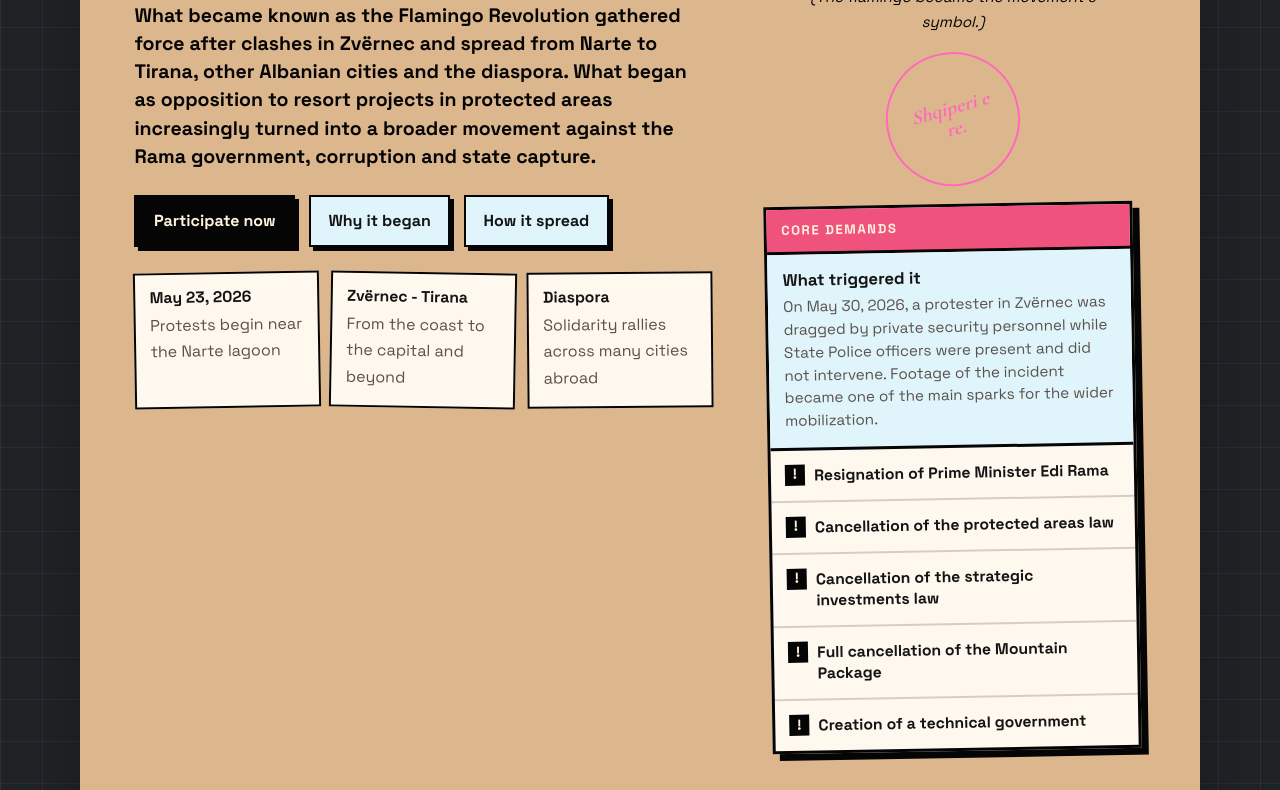
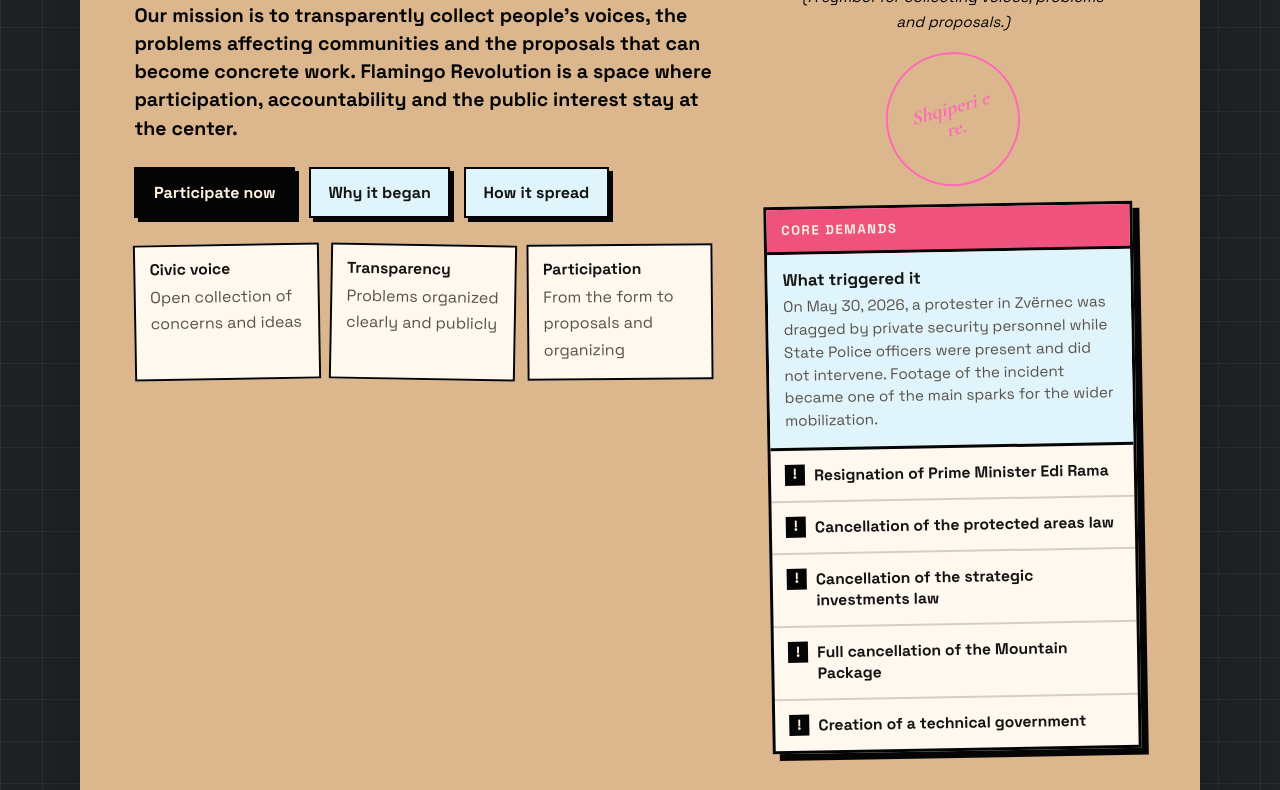
Before and after one commit to Flamingo-Revolution/flamingo-revolution-site, an Astro site: page /en in a window 1280 px wide. Shown: the part 477-1267 px from the top of the page. Built offline with nearby package versions, Linux system fonts and the light colour scheme; Astro itself is replaced by a stand-in of ours.

Commit message:
Update mission copy and footer socials

```diff
--- a/src/components/LandingPage.astro
+++ b/src/components/LandingPage.astro
@@ -179,6 +179,15 @@ const isExternalLink = (href: string) => href.startsWith("http");
 
     <footer class="footer-note">
       <p>{copy.footer.text}</p>
+      <nav class="footer-links" aria-label="Social links">
+        {
+          copy.footer.links.map((link) => (
+            <a href={link.href} target="_blank" rel="noreferrer">
+              {link.label}
+            </a>
+          ))
+        }
+      </nav>
     </footer>
   </div>
 </BaseLayout>
--- a/src/data/site.ts
+++ b/src/data/site.ts
@@ -82,6 +82,7 @@ export type SiteCopy = {
   };
   footer: {
     text: string;
+    links: Link[];
   };
 };
 
@@ -109,14 +110,14 @@ export const siteCopy: Record<Locale, SiteCopy> = {
       eyebrow: "Nga 23 maji 2026",
       title: "Revolucioni Flamingo",
       description:
-        "Ajo qe u quajt Revolucioni Flamingo mori hov pas perplasjeve ne Zvërnec dhe u shtri nga Narta ne Tirane, ne qytete te tjera dhe ne diaspore. Ajo qe nisi si kundershtim ndaj projekteve turistike ne zona te mbrojtura u kthye gjithnje e me shume ne nje levizje kunder qeverise Rama, korrupsionit dhe kapjes se shtetit.",
+        "Misioni yne eshte te mbledhim ne menyre transparente zerin e qytetareve, problematikat qe prekin komunitetet dhe propozimet qe mund te kthehen ne pune konkrete. Revolucioni Flamingo eshte nje hapesire ku pjesemarrja, llogaridhenia dhe mbrojtja e interesit publik vendosen ne qender.",
       primaryCta: "Merr pjese tani",
       secondaryCta: "Pse nisi",
       tertiaryCta: "Si u perhap",
       participateLink:
         "https://docs.google.com/forms/d/e/1FAIpQLSf10Lhvh55HT0iN5TSkqagKdVXVVNxquXsUweDSffp2dMjuWw/viewform",
       caption:
-        "(Flamingoja u kthye ne simbolin e protestes.)",
+        "(Nje simbol per te mbledhur zera, probleme dhe propozime.)",
       demandsTitle: "Kerkesat kryesore",
       triggerTitle: "Shkrepja qe e ndezi",
       triggerText:
@@ -130,16 +131,16 @@ export const siteCopy: Record<Locale, SiteCopy> = {
       ],
       metrics: [
         {
-          value: "23 maj 2026",
-          label: "Nisja e protestave prane lagunes se Nartes"
+          value: "Zeri qytetar",
+          label: "Mbledhje e hapur e shqetesimeve dhe ideve"
         },
         {
-          value: "Zvërnec - Tirane",
-          label: "Nga bregdeti ne kryeqytet dhe ne qytete te tjera"
+          value: "Transparence",
+          label: "Problematika te renditura qarte dhe publikisht"
         },
         {
-          value: "Diaspora",
-          label: "Tubime solidariteti ne shume qytete jashte vendit"
+          value: "Pjesemarrje",
+          label: "Nga formulari te propozimet dhe organizimi"
         }
       ]
     },
@@ -215,7 +216,17 @@ export const siteCopy: Record<Locale, SiteCopy> = {
       }
     },
     footer: {
-      text: "Zvërnec, Narte dhe zeri qytetar qe u njoh si Revolucioni Flamingo."
+      text: "Zeri qytetar, problematikat dhe propozimet e mbledhura hapur nga Revolucioni Flamingo.",
+      links: [
+        {
+          label: "Discord",
+          href: "https://discord.gg/jzznwrMFc"
+        },
+        {
+          label: "YouTube",
+          href: "https://www.youtube.com/@flamingorevolution2026"
+        }
+      ]
     }
   },
   en: {
@@ -241,14 +252,14 @@ export const siteCopy: Record<Locale, SiteCopy> = {
       eyebrow: "Since May 23, 2026",
       title: "Flamingo Revolution",
       description:
-        "What became known as the Flamingo Revolution gathered force after clashes in Zvërnec and spread from Narte to Tirana, other Albanian cities and the diaspora. What began as opposition to resort projects in protected areas increasingly turned into a broader movement against the Rama government, corruption and state capture.",
+        "Our mission is to transparently collect people's voices, the problems affecting communities and the proposals that can become concrete work. Flamingo Revolution is a space where participation, accountability and the public interest stay at the center.",
       primaryCta: "Participate now",
       secondaryCta: "Why it began",
       tertiaryCta: "How it spread",
       participateLink:
         "https://docs.google.com/forms/d/e/1FAIpQLSf10Lhvh55HT0iN5TSkqagKdVXVVNxquXsUweDSffp2dMjuWw/viewform",
       caption:
-        "(The flamingo became the movement's symbol.)",
+        "(A symbol for collecting voices, problems and proposals.)",
       demandsTitle: "Core demands",
       triggerTitle: "What triggered it",
       triggerText:
@@ -262,16 +273,16 @@ export const siteCopy: Record<Locale, SiteCopy> = {
       ],
       metrics: [
         {
-          value: "May 23, 2026",
-          label: "Protests begin near the Narte lagoon"
+          value: "Civic voice",
+          label: "Open collection of concerns and ideas"
         },
         {
-          value: "Zvërnec - Tirana",
-          label: "From the coast to the capital and beyond"
+          value: "Transparency",
+          label: "Problems organized clearly and publicly"
         },
         {
-          value: "Diaspora",
-          label: "Solidarity rallies across many cities abroad"
+          value: "Participation",
+          label: "From the form to proposals and organizing"
         }
       ]
     },
@@ -347,7 +358,17 @@ export const siteCopy: Record<Locale, SiteCopy> = {
       }
     },
     footer: {
-      text: "Zvërnec, Narte and the civic voice that came to be known as the Flamingo Revolution."
+      text: "Civic voices, problems and proposals collected openly by Flamingo Revolution.",
+      links: [
+        {
+          label: "Discord",
+          href: "https://discord.gg/jzznwrMFc"
+        },
+        {
+          label: "YouTube",
+          href: "https://www.youtube.com/@flamingorevolution2026"
+        }
+      ]
     }
   }
 };
--- a/src/styles/global.css
+++ b/src/styles/global.css
@@ -717,16 +717,44 @@ blockquote {
 }
 
 .footer-note {
+  display: flex;
+  align-items: center;
+  justify-content: space-between;
+  gap: 1rem;
+  flex-wrap: wrap;
   padding: 1.1rem clamp(1rem, 5vw, 3.4rem) 1.35rem;
   color: var(--ink-reverse);
   background: var(--ink);
-  text-align: center;
 }
 
 .footer-note p {
   margin: 0;
   color: inherit;
   font-size: 0.92rem;
+}
+
+.footer-links {
+  display: flex;
+  align-items: center;
+  gap: 0.65rem;
+  flex-wrap: wrap;
+}
+
+.footer-links a {
+  display: inline-flex;
+  align-items: center;
+  justify-content: center;
+  min-height: 2.35rem;
+  padding: 0.48rem 0.8rem;
+  border: 2px solid currentColor;
+  color: inherit;
+  font-size: 0.9rem;
+  font-weight: 800;
+}
+
+.footer-links a:hover,
+.footer-links a:focus-visible {
+  color: var(--accent);
 }
 
 @media (max-width: 1020px) {
@@ -771,6 +799,16 @@ blockquote {
   .footer-note {
     padding-right: 1rem;
     padding-left: 1rem;
+  }
+
+  .footer-note {
+    align-items: stretch;
+    flex-direction: column;
+    text-align: left;
+  }
+
+  .footer-links a {
+    flex: 1 1 auto;
   }
 
   .hero {
```
